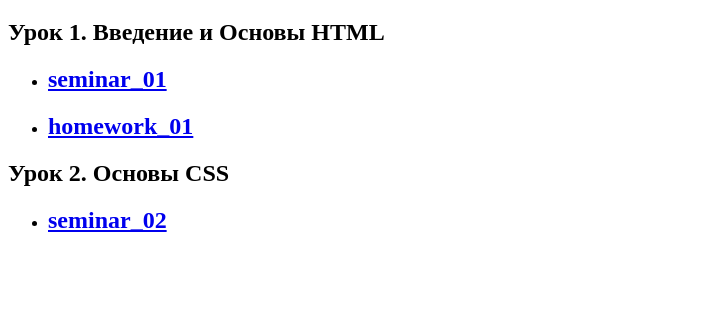
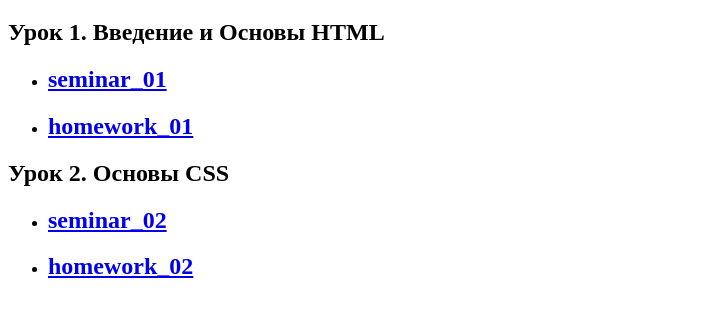
Before and after one commit to AlexeyZam15/HTML_CSS_web_layout, a plain HTML site: page index.html in a window 1280 px wide. Shown: the part 61-378 px from the top of the page, without its empty margins (0-707 px from the left). Drawn offline with Linux system fonts and the light colour scheme.

Commit message:
added homework_02 to main page

```diff
--- a/index.html
+++ b/index.html
@@ -14,6 +14,7 @@
 <h2>Урок 2. Основы CSS</h2>
 <ul>
     <li><a href="./seminar_02/index.html"><h2>seminar_02</h2></a></li>
+    <li><a href="./homework_02/index.html"><h2>homework_02</h2></a></li>
 </ul>
 </body>
 
```
